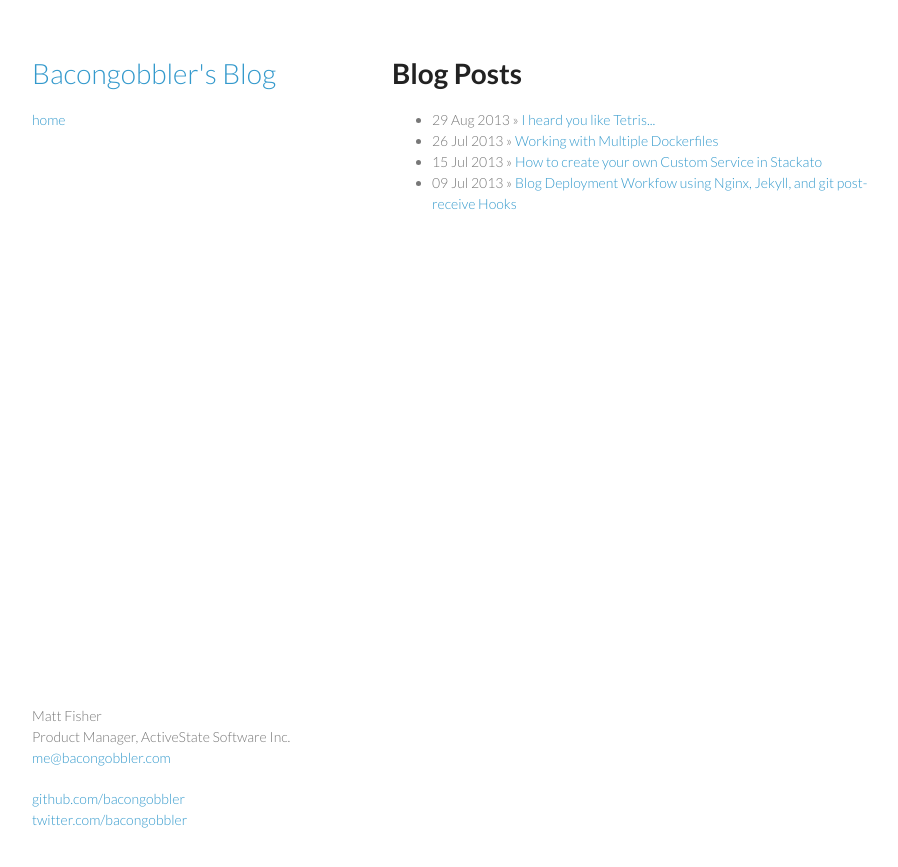
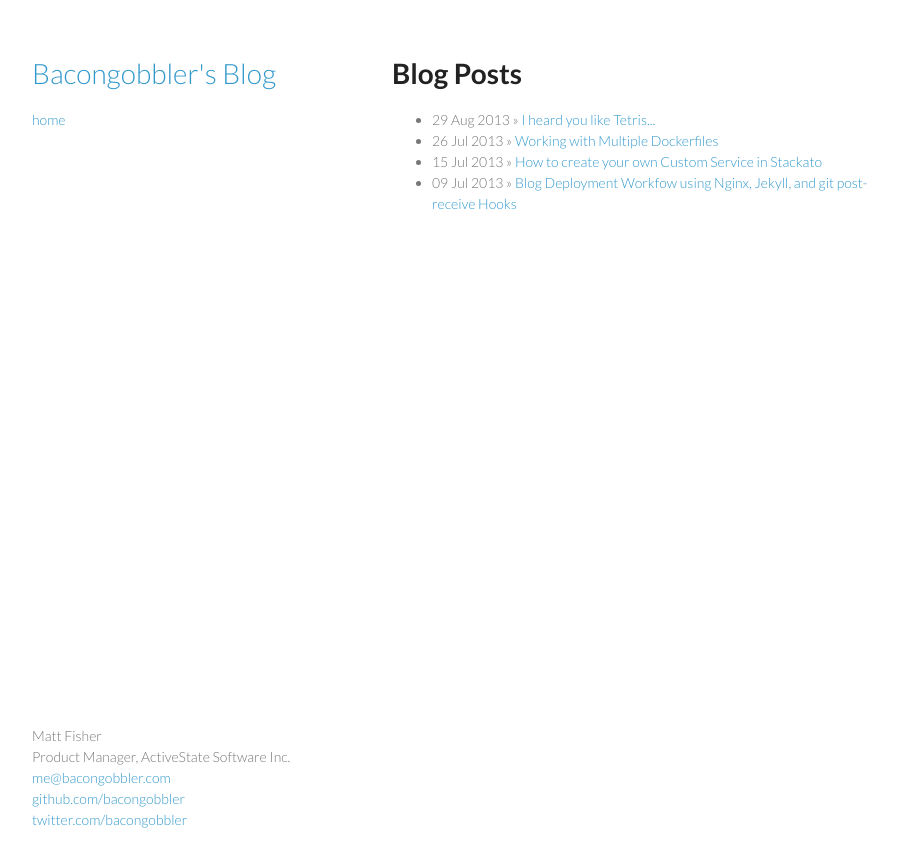
Before and after one commit to bacongobbler/bacongobbler.github.io, a Jekyll site: the page built from index.html, in a window 1280 px wide. Shown: the top 867 px of the page, without its empty margins (178-1076 px from the left). Built offline with Jekyll 4.4.1, drawn with Linux system fonts in a browser that asks for light colours.

Commit message:
fixed extra spacing in contact div

```diff
--- a/_layouts/default.html
+++ b/_layouts/default.html
@@ -28,10 +28,6 @@
           {{ site.author.name }}<br />
           Product Manager, ActiveState Software Inc.<br />
           <a href="mailto:{{ site.author.email }}">{{ site.author.email }}</a>
-        </p>
-      </div>
-      <div class="contact">
-        <p>
           <a href="http://github.com/{{ site.author.github }}/">github.com/{{ site.author.github }}</a><br />
           <a href="http://twitter.com/{{ site.author.twitter }}/">twitter.com/{{ site.author.twitter }}</a><br />
         </p>
```
